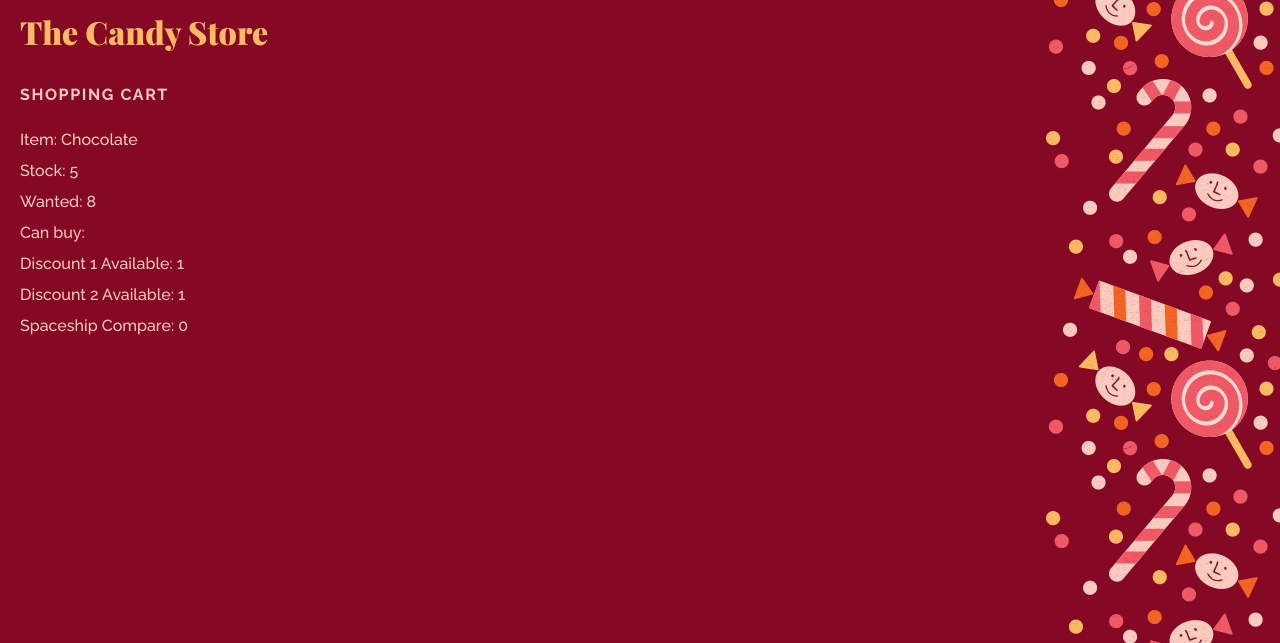
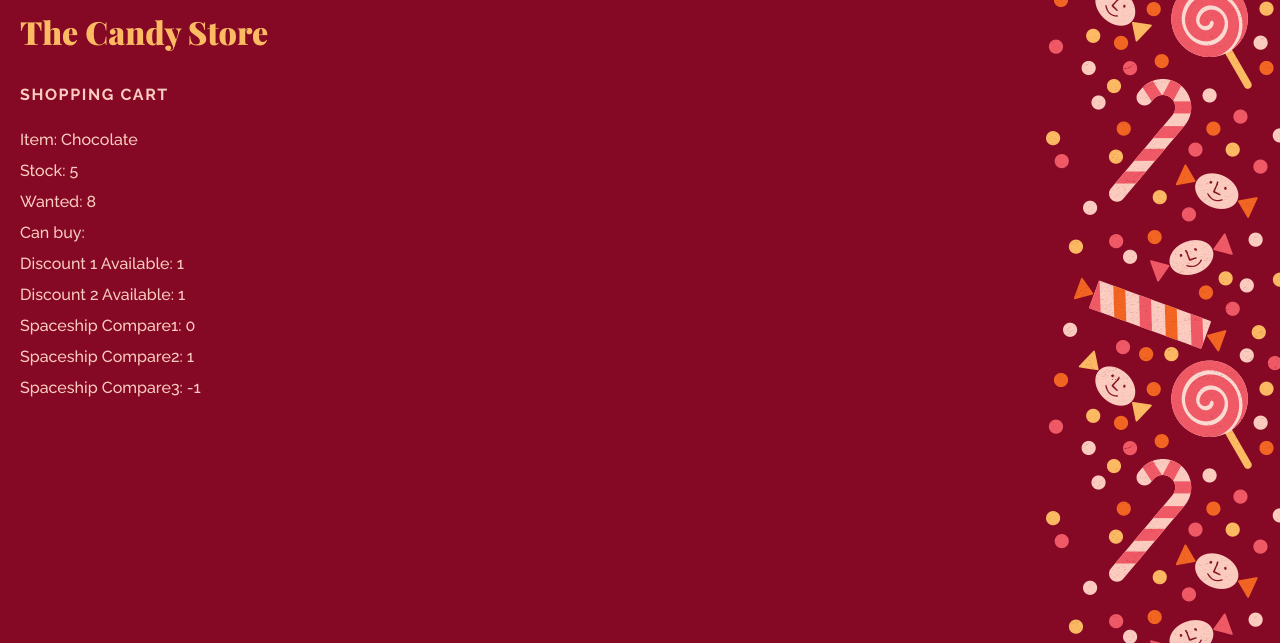
Before and after one commit to sstokesgmu/PHP-MYSQL_JonD, a PHP site: page /section_a/c01/comparison-operators.php in a window 1280 px wide. Shown: the top 643 px of the page. Run offline with PHP 8.4, Linux system fonts and the light colour scheme.

Commit message:
8/21/24
Rewrote some line of code to synchronize it with the obsidian notes

```diff
--- a/section_a/c01/arithmetic-operators.php
+++ b/section_a/c01/arithmetic-operators.php
@@ -2,9 +2,13 @@
 $items    = 10;
 $cost     = 50;
 $subtotal = $cost * $items;
+$subtotal--;
+$subtotal++;
 $tax      = ($subtotal / 100) * 20;
 $discount = ($subtotal / 100) * 25;
 $total    = $subtotal + $tax - $discount;
+$remainder = $subtotal % 2;
+$power = $discount ** 3
 
 ?>
 <!DOCTYPE html>
@@ -22,5 +26,7 @@ $total    = $subtotal + $tax - $discount;
     <p>Tax: $<?= $tax ?></p>
     <p>Discount: $<?= $discount ?></p>
     <p>Total: $<?= $total ?></p>
+    <p>Remainder: <?= $remainder ?></p>
+    <p>Power: <?= $power ?></p>
   </body>
 </html>
--- a/section_a/c01/comparison-operators.php
+++ b/section_a/c01/comparison-operators.php
@@ -11,7 +11,11 @@ $can_get_discount1 = ($monthsSubscribed >= 3);
 $can_get_discount2 = ($numberOfItems > 8);
 $a = 1;
 $b = 1;
-$spaceship_Compare = ($a <=> $b);
+$spaceship_Compare1 = ($a <=> $b);
+$a = 2;
+$spaceship_Compare2 = ($a <=> $b);
+$a = -1;
+$spaceship_Compare3 = ($a <=> $b);
 ?>
 <!DOCTYPE html>
 <html>
@@ -28,6 +32,8 @@ $spaceship_Compare = ($a <=> $b);
     <p>Can buy: <?= $can_buy ?></p> <!-- Won't print because it is false -->
     <p>Discount 1 Available: <?= $can_get_discount1 ?></p>
     <p>Discount 2 Available: <?= $can_get_discount2 ?></p>
-    <p>Spaceship Compare: <?php echo $spaceship_Compare; ?></p>
+    <p>Spaceship Compare1: <?php echo $spaceship_Compare1; ?></p>
+    <p>Spaceship Compare2: <?php echo $spaceship_Compare2; ?></p>
+    <p>Spaceship Compare3: <?php echo $spaceship_Compare3; ?></p>
   </body>
 </html>
```
Also changed, not shown: section_a/c01/logical-operators.php (+5 -3 lines), section_a/c01/string-operator.php (+7 -0 lines).
